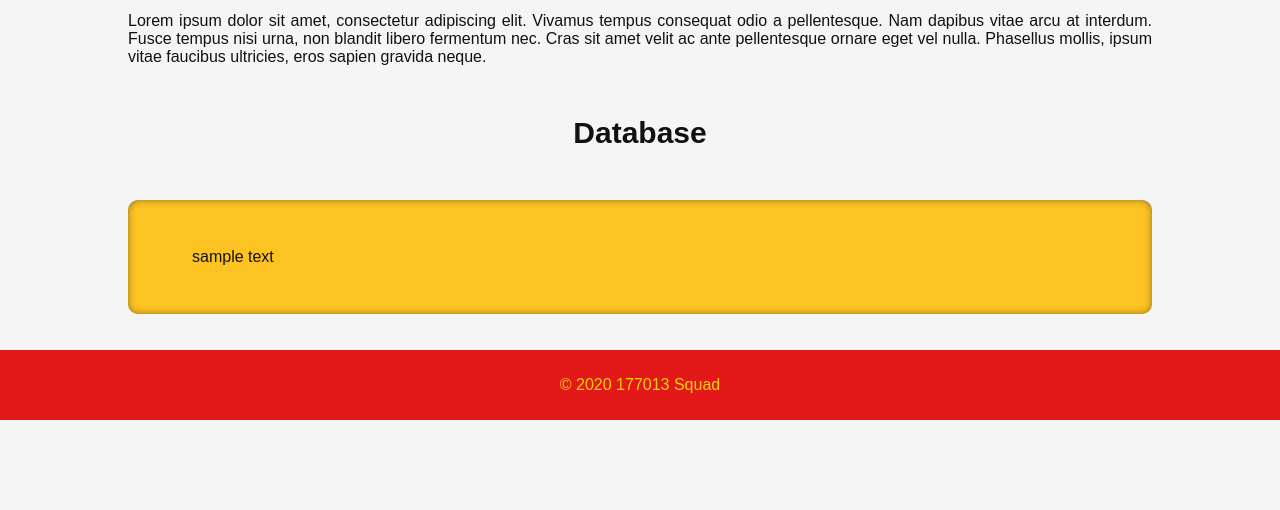
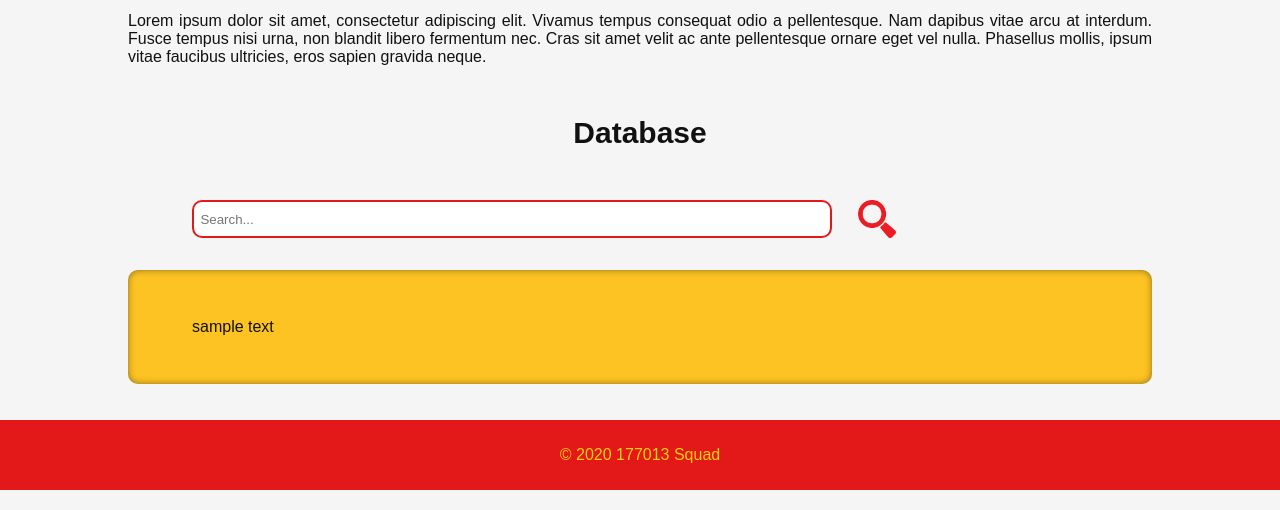
Before and after one commit to Witchzell/DGP-internal-Website, a PHP site: page / in a window 1280 px wide. Shown: the part 236-746 px from the top of the page. Run offline with PHP 8.4, Linux system fonts and the light colour scheme.

Commit message:
Search bar added
Had problems with the browser cashing the css

```diff
--- a/CSS/Page_Style.css
+++ b/CSS/Page_Style.css
@@ -42,6 +42,28 @@ h1 {
     text-align: justify;
 }
 
+/*search*/
+
+.search {
+    display: grid;
+    grid-template-columns: 15% 50% auto 15%;
+    padding-bottom: 2.5%;
+}
+
+input[type=text] {
+    grid-column: 2;
+    padding: 1%;
+    border-color: #E31919;
+    border-style: solid;
+    border-radius: 10px;
+}
+
+ #search_img {
+    grid-column: 3;
+    width: 15%;
+    padding-left: 10%;
+}
+
 /*database box*/
 
 #box {
--- a/index.php
+++ b/index.php
@@ -10,7 +10,14 @@
             Phasellus mollis, ipsum vitae faucibus ultricies, eros sapien gravida neque.
         </p>
     </div>
+
     <h1>Database</h1>
+
+    <!--search-->
+    <div class="search">
+        <input type="text" placeholder="Search..."/>
+        <img id="search_img" src="IMG/Search.png">
+    </div>
 
     <!--database box-->
     <div id="box">
```
Also changed, not shown: IMG/Search.png (added).
